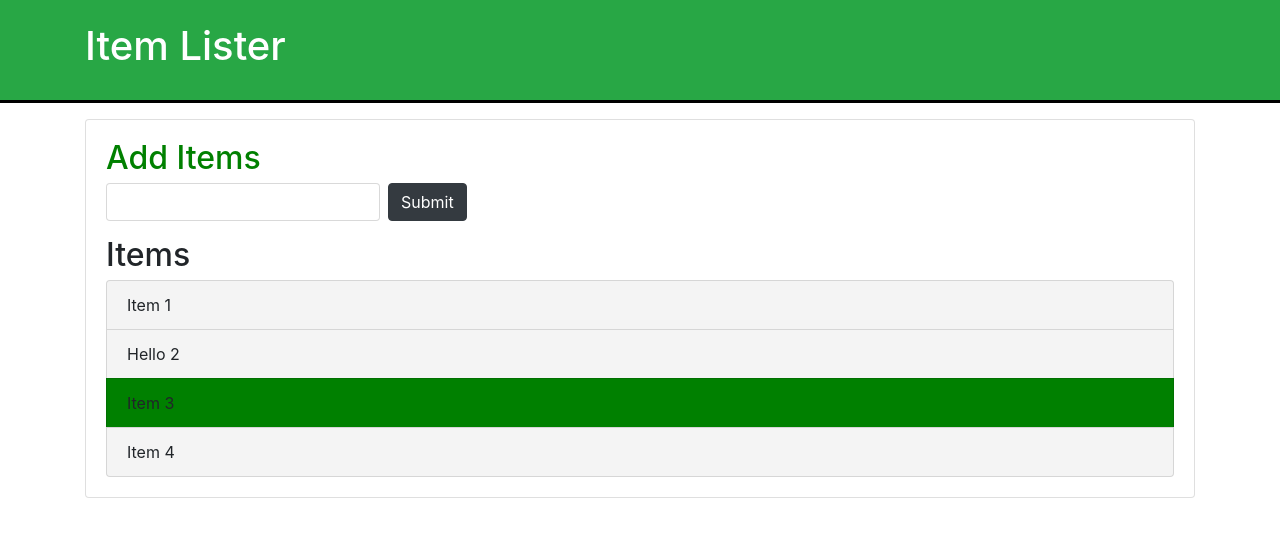
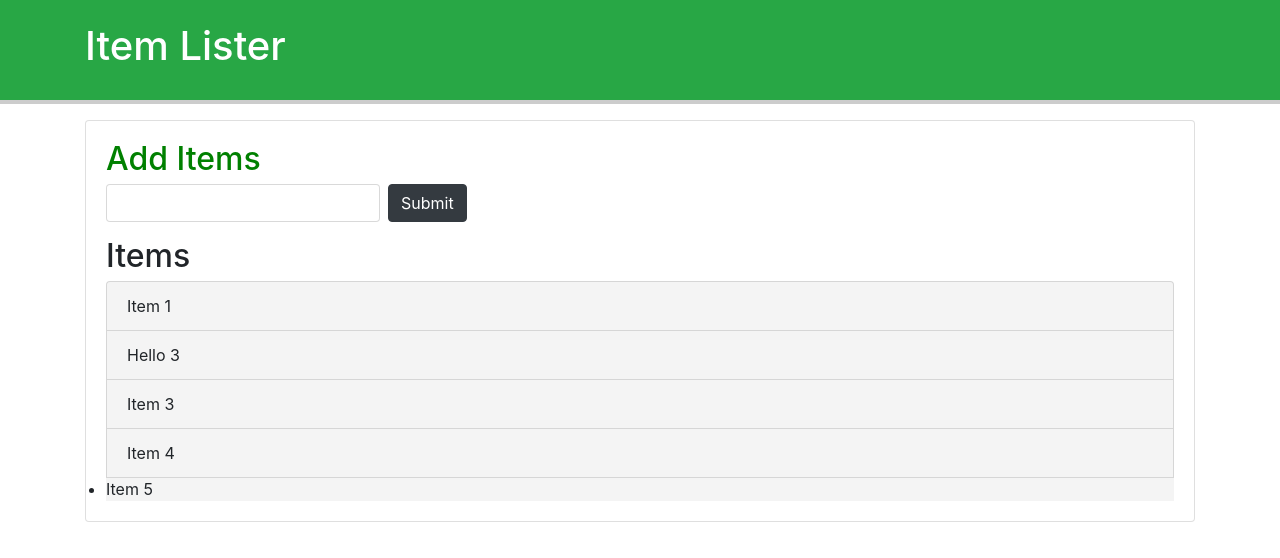
Before and after one commit to Punamkumari03/javascript_dom, a plain HTML site: page index.html in a window 1280 px wide. Drawn offline with nearby package versions, Linux system fonts and the light colour scheme.

Commit message:
getelementbytagname added

```diff
--- a/dom.js
+++ b/dom.js
@@ -37,3 +37,17 @@ items[2].style.backgroundColor='green';
 for(var i=0; i<items.length;i++){
     items[i].style.fontweight='bold';
 }
+//getelementbytagname
+var li=document.getElementsByTagName('li');
+console.log(li)
+console.log(li[1]);
+li[1].textContent='Hello 3';
+li[1].style.fontweight='bold';
+li[1].style.backgroundColor='yellow';
+for(var i=0; i<li.length;i++){
+    li[i].style.backgroundColor='#f4f4f4'
+}
+
+//queryselector
+var header=document.querySelector('#main-header');
+header.style.borderBottom='solid 4px #ccc'
--- a/index.html
+++ b/index.html
@@ -28,6 +28,7 @@
       <li class="list-group-item">Item 2</li>
       <li class="list-group-item">Item 3</li>
       <li class="list-group-item">Item 4</li>
+      <li>Item 5</li>
     </ul>
    </div>
   </div>
```
